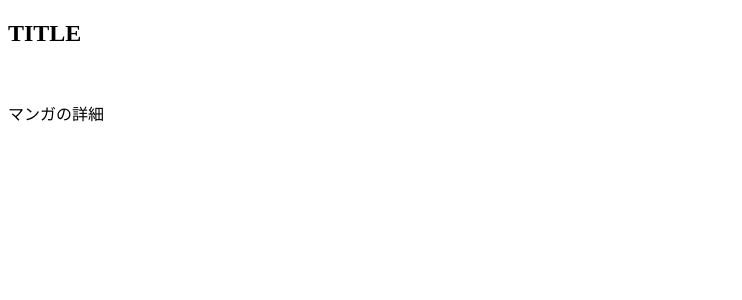
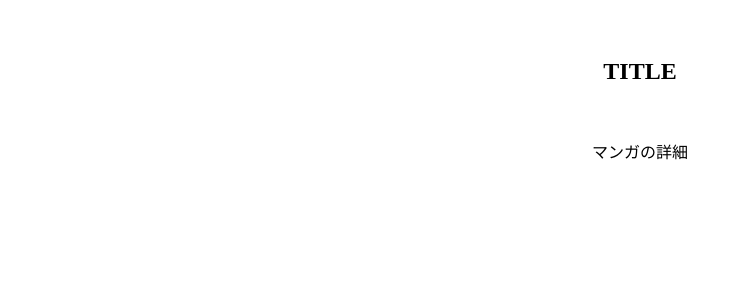
Before and after one commit to Channelsu/manga, a Nuxt app: page /mangas/1 in a window 1280 px wide. Shown: the top 300 px of the page, without its empty margins (0-742 px from the left). Built offline with nearby package versions, Linux system fonts and the light colour scheme.

Commit message:
カードを中央に配置

```diff
--- a/pages/mangas/_id/index.vue
+++ b/pages/mangas/_id/index.vue
@@ -15,5 +15,13 @@
 </script>
 
 <style scoped>
+.single-manga {
+  display: flex;
+  flex-flow: column;
+  justify-content: center;
+  align-items: center;
+  text-align: center;
+  padding: 30px;
+}
 
 </style>
```
